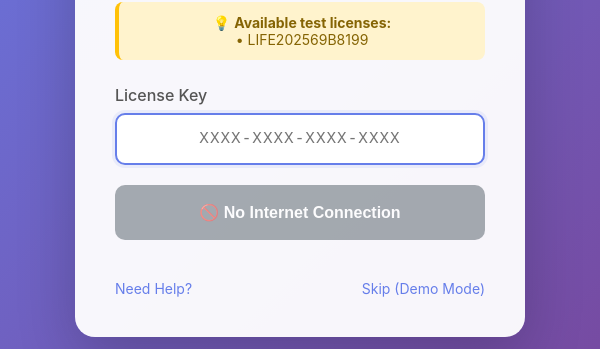
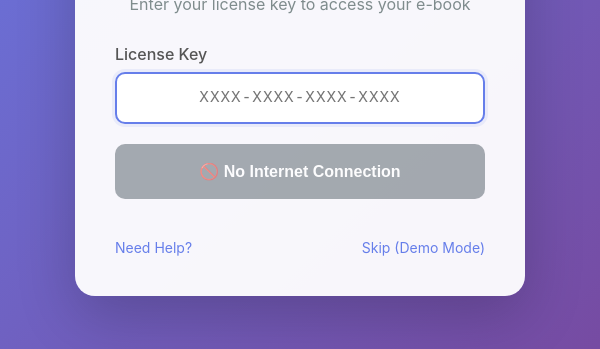
Before and after one commit to ardiman-xyz/elektron-launcher-ebook, an Electron app: page app/activation.html in a window 600 px wide. Shown: the part 451-800 px from the top of the page. Drawn offline with Linux system fonts and the light colour scheme; no server answers.

Commit message:
update: remove licency key test

```diff
--- a/app/activation.html
+++ b/app/activation.html
@@ -428,10 +428,10 @@
       <h1>E-book Activation</h1>
       <p class="subtitle">Enter your license key to access your e-book</p>
 
-      <div class="demo-notice">
+      <!-- <div class="demo-notice">
         💡 <strong>Available test licenses:</strong><br />
         • LIFE202569B8199
-      </div>
+      </div> -->
 
       <form id="activationForm" novalidate>
         <div class="form-group">
```
